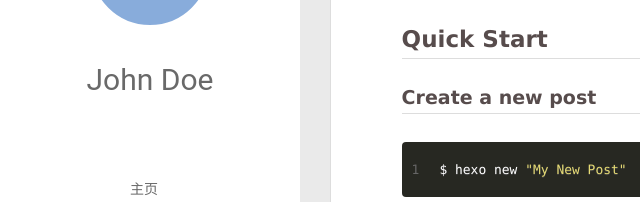
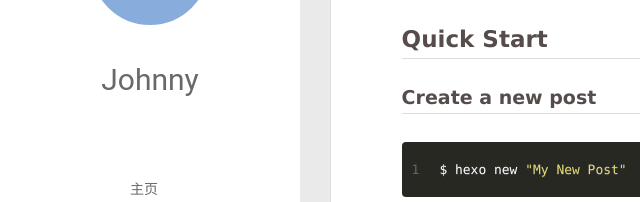
Before and after one commit to JohnnyWong-hub/JohnnyWong-hub.githubfrg.io, a plain HTML site: page 2020/05/08/hello-world/index.html in a window 1280 px wide. Shown: the part 210-412 px from the top of the page, 0-640 px from the left. Drawn offline with Linux system fonts and the light colour scheme; no server answers.

Commit message:
Site updated: 2020-05-08 08:09:36

```diff
--- a/2020/05/08/hello-world/index.html
+++ b/2020/05/08/hello-world/index.html
@@ -17,7 +17,7 @@
 <meta property="og:locale" content="en_US">
 <meta property="article:published_time" content="2020-05-07T23:10:38.513Z">
 <meta property="article:modified_time" content="2020-05-07T23:10:38.513Z">
-<meta property="article:author" content="John Doe">
+<meta property="article:author" content="Johnny">
 <meta name="twitter:card" content="summary">
 
     <link rel="alternative" href="/atom.xml" title="Hexo" type="application/atom+xml">
@@ -50,7 +50,7 @@
 			<img src="" class="js-avatar">
 		</a>
 		<hgroup>
-		  <h1 class="header-author"><a href="/">John Doe</a></h1>
+		  <h1 class="header-author"><a href="/">Johnny</a></h1>
 		</hgroup>
 
 
@@ -108,7 +108,7 @@
 				<img src="" class="js-avatar">
 			</div>
 			<hgroup>
-			  <h1 class="header-author js-header-author">John Doe</h1>
+			  <h1 class="header-author js-header-author">Johnny</h1>
 			</hgroup>
 
 
@@ -329,7 +329,7 @@
   <div class="outer">
     <div id="footer-info">
     	<div class="footer-left">
-    		&copy; 2020 John Doe
+    		&copy; 2020 Johnny
     	</div>
       	<div class="footer-right">
       		<a href="http://hexo.io/" target="_blank">Hexo</a>  Theme <a href="https://github.com/litten/hexo-theme-yilia" target="_blank">Yilia</a> by Litten
```
Also changed, not shown: 2020/05/08/我的第一篇博客文章/index.html (+4 -4 lines), archives/2020/05/index.html (+4 -4 lines), archives/2020/index.html (+4 -4 lines), archives/index.html (+4 -4 lines), index.html (+4 -4 lines).
